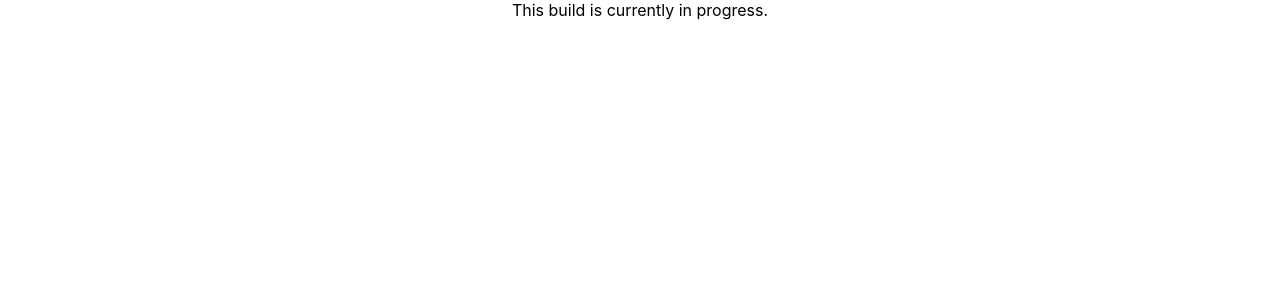
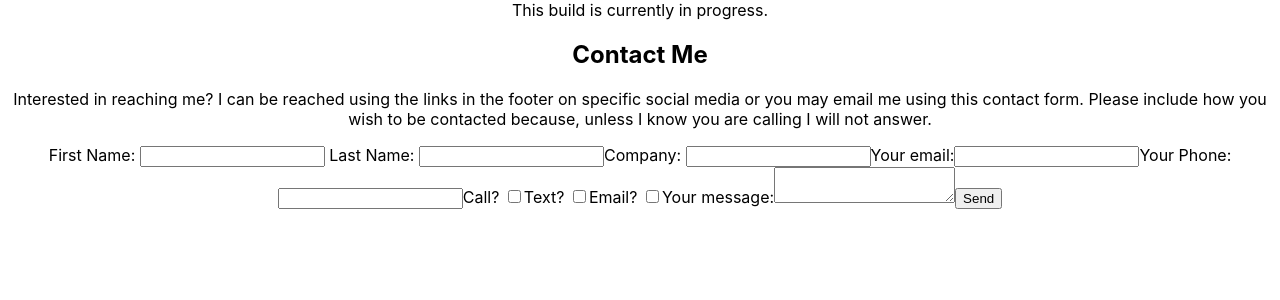
Before and after one commit to dsilverfox/profile-client, a React (Create React App) app: page / in a window 1280 px wide. Shown: the top 300 px of the page. Built offline with nearby package versions, Linux system fonts and the light colour scheme.

Commit message:
Working fetch to post contact details to database.

```diff
--- a/package.json
+++ b/package.json
@@ -3,6 +3,10 @@
   "version": "0.1.0",
   "private": true,
   "dependencies": {
+    "@emotion/react": "^11.8.1",
+    "@emotion/styled": "^11.8.1",
+    "@formspree/react": "^2.2.4",
+    "@mui/material": "^5.4.4",
     "@testing-library/jest-dom": "^5.16.2",
     "@testing-library/react": "^12.1.3",
     "@testing-library/user-event": "^13.5.0",
--- a/src/App.js
+++ b/src/App.js
@@ -1,10 +1,12 @@
 import './App.css';
+import ContactForm from './components/contacts';
 import InProgress from "./components/InProgress"
 
 function App() {
   return (
     <div className="App">
       <InProgress/>
+      <ContactForm/>
     </div>
   );
 }
--- a/src/components/contacts.js
+++ b/src/components/contacts.js
@@ -9,9 +9,66 @@ const ContactForm = () => {
     const [company, setCompany] = useState('')
     const [message, setMessage] = useState('')
 
+    const formSubmit = (e) => {
+        e.preventDefault();
+        fetch("http://localhost:3000/contact/contact", {
+            method: "POST",
+            body: JSON.stringify({
+                contacts: {
+                    firstname: firstname,
+                    lastname: lastname,
+                    company: company,
+                    email: email,
+                    phone: phone,
+                    message: message
+                },
+            }),
+            headers: new Headers({
+                "Content-Type": "application/json"
+
+            }),
+        });
+    };
+
     return (
         <div>
-
+            <section className="contact">
+                    <h1>Contact Me</h1>
+                    <center><p>Interested in reaching me? I can be reached using the links in the footer on specific social media or you may email me using this contact form. Please include how you wish to be contacted because, unless I know you are calling I will not answer.</p> </center>
+                <form action="https://formspree.io/f/mbjwyojo" method="POST">
+                        <label>First Name: <input type="text"
+                        value={firstname}onChange={(e) => setFirstName(e.target.value)}/> </label>
+                    <label>Last Name: <input type="text"
+                    value={lastname}
+                    onChange={(e)=>setLastName(e.target.value)}/></label>
+                        <label>Company: <input type="text
+                        "value={company}
+                        onChange={(e)=>setCompany(e.target.value)}/></label>
+                        <label>
+                            Your email:
+                            <input type="email" name="_replyto"
+                            value={email}
+                            onChange={(e) => setEmail(e.target.value)}/>
+                        </label>
+                        <label>Your Phone: <input type="tel"
+                        value={phone}
+                        onChange={(e) => setPhone(e.target.value)}/>
+                        </label>
+                            <label>Call? <input type="checkbox"/></label>
+                            <label>Text? <input type="checkbox"/></label>
+                            <label>Email? <input type="checkbox"/></label>
+                            <label>
+                                Your message:
+                                <textarea name="message"
+                                type="textarea"
+                                value={message}
+                                onChange={(e) => setMessage(e.target.value)}></textarea>
+                            </label>
+                            <button type="submit" onClick={formSubmit}>Send</button>
+                    </form>
+                    </section>
         </div>
     )
 }
+
+export default ContactForm;
```
Also changed, not shown: 1 other file (tests, documents, lock files or other folders).
